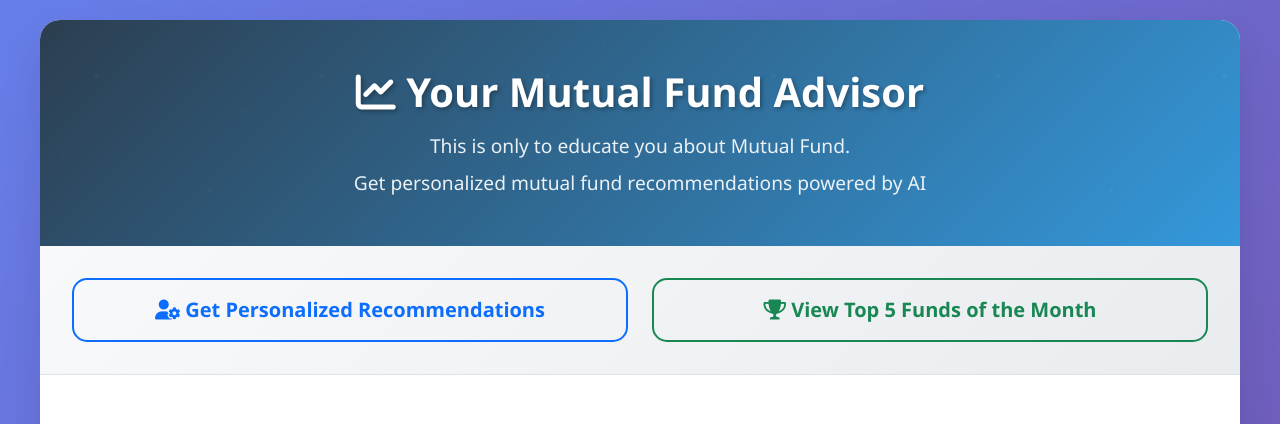
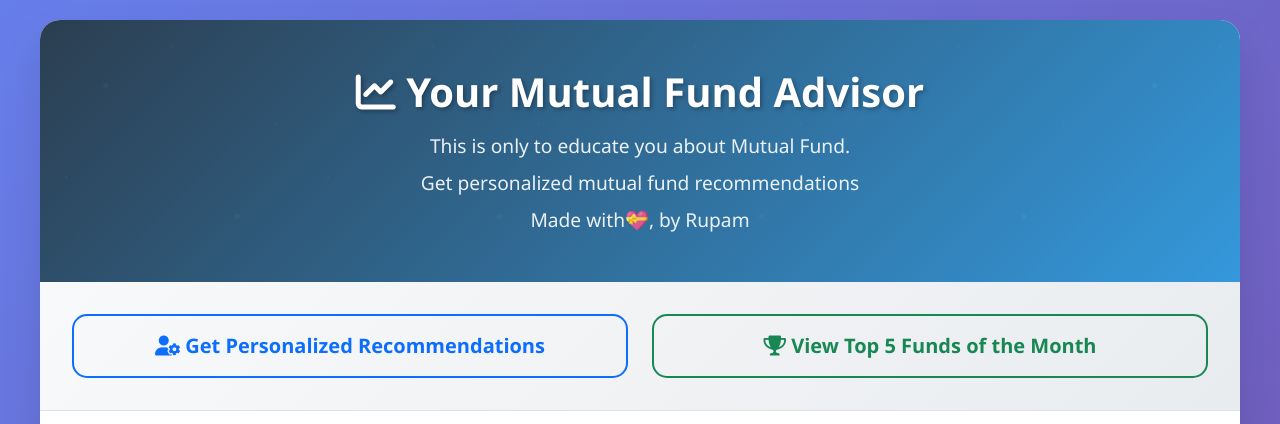
Before and after one commit to RupamMal/Mutual-Fund-Guide, a Flask app: page / in a window 1280 px wide. Shown: the top 424 px of the page. Run offline with Flask 3, Linux system fonts and the light colour scheme; some libraries are stand-ins or nearby versions.

Commit message:
Update all changes: Fix Python 3.11 configuration, update templates, and prepare for Vercel deployment

```diff
--- a/templates/index.html
+++ b/templates/index.html
@@ -576,7 +576,8 @@
             <div class="header">
                 <h1><i class="fas fa-chart-line"></i> Your Mutual Fund Advisor</h1>
                 <p class="mb-0">This is only to educate you about Mutual Fund.</p>
-                <p class="mb-0 mt-2">Get personalized mutual fund recommendations powered by AI</p>
+                <p class="mb-0 mt-2">Get personalized mutual fund recommendations</p>
+                <p class="mb-0 mt-2">Made with💝, by Rupam</p>
             </div>
 
             <!-- Navigation -->
```
